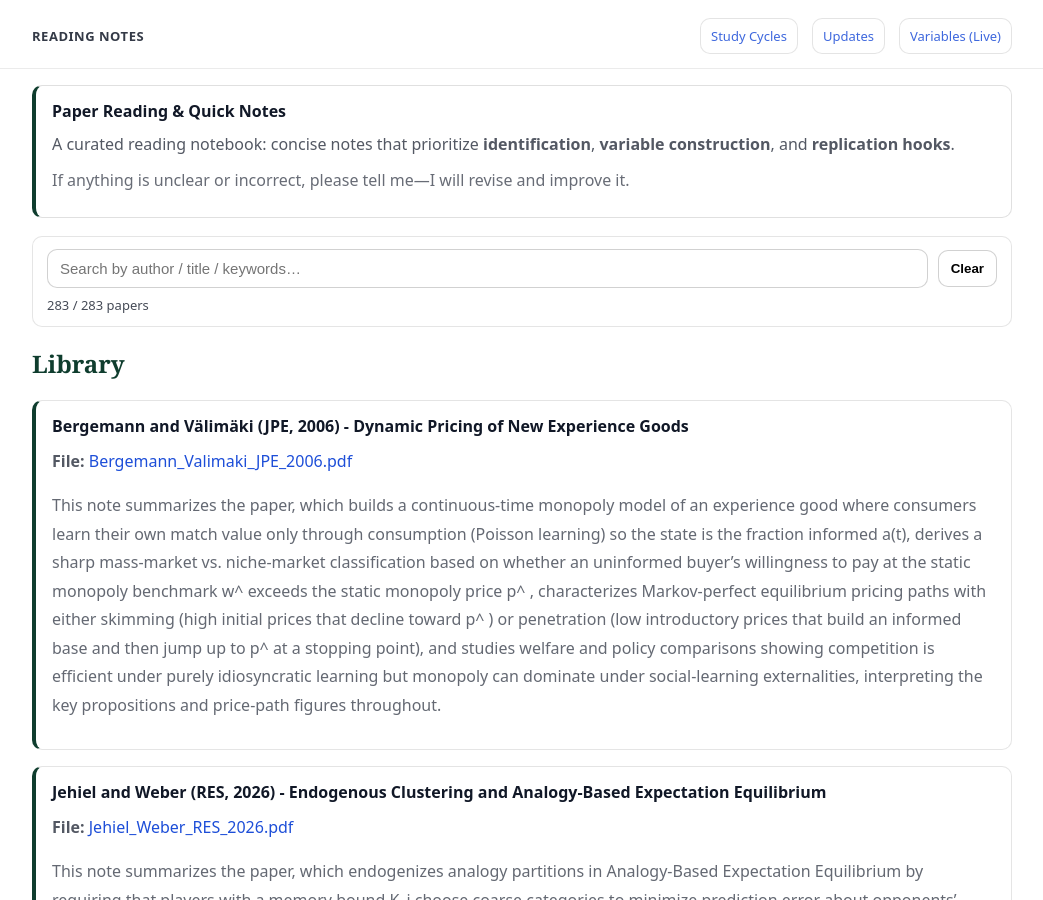
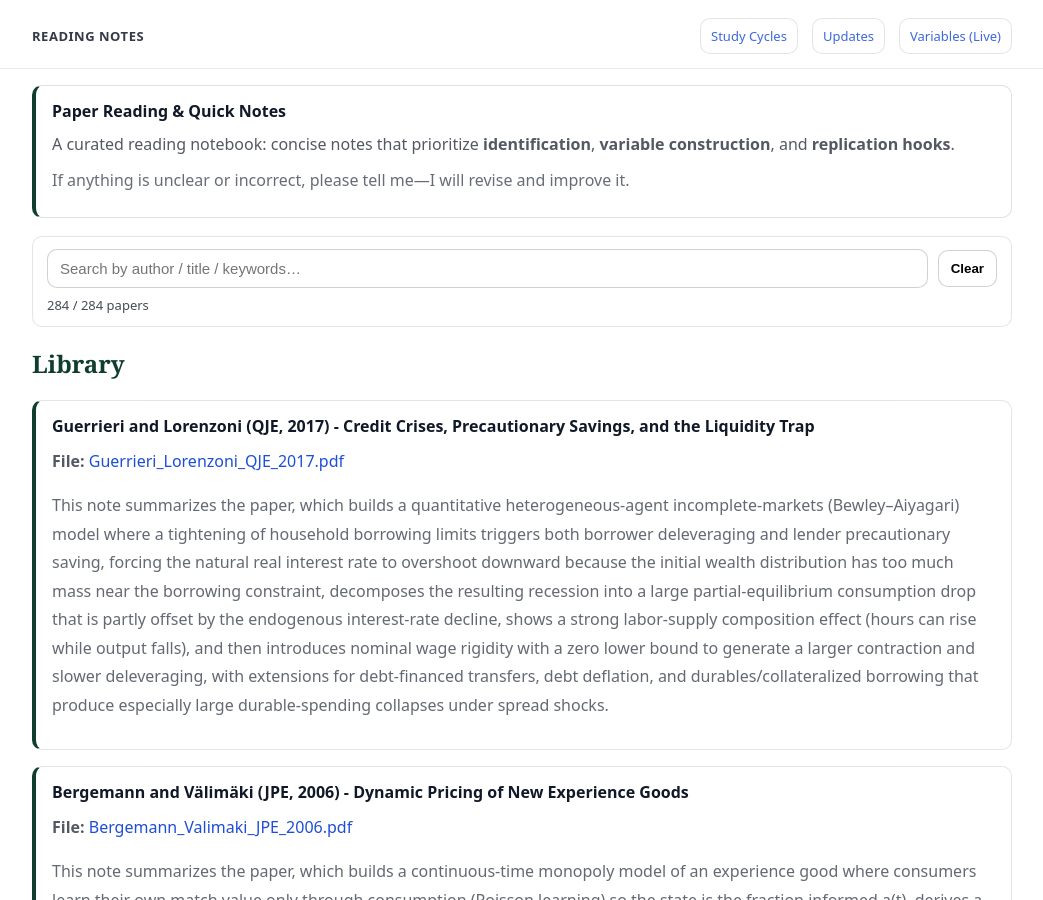
Before and after one commit to yaxinzn/study-archive, a Jekyll site: the page built from reading/index.md, in a window 1280 px wide and 900 px high. Shown: the whole window, without its empty margins (118-1161 px from the left). Built offline with Jekyll 4.4.1, drawn with Linux system fonts in a browser that asks for light colours.

Commit message:
Reading: add/update Guerrieri_Lorenzoni_QJE_2017.pdf

```diff
--- a/_data/reading.yml
+++ b/_data/reading.yml
@@ -1,3 +1,7 @@
+- title: "Guerrieri and Lorenzoni (QJE, 2017) - Credit Crises, Precautionary Savings, and the Liquidity Trap"
+  file: "Guerrieri_Lorenzoni_QJE_2017.pdf"
+  desc: "This note summarizes the paper, which builds a quantitative heterogeneous-agent incomplete-markets (Bewley–Aiyagari) model where a tightening of household borrowing limits triggers both borrower deleveraging and lender precautionary saving, forcing the natural real interest rate to overshoot downward because the initial wealth distribution has too much mass near the borrowing constraint, decomposes the resulting recession into a large partial-equilibrium consumption drop that is partly offset by the endogenous interest-rate decline, shows a strong labor-supply composition effect (hours can rise while output falls), and then introduces nominal wage rigidity with a zero lower bound to generate a larger contraction and slower deleveraging, with extensions for debt-financed transfers, debt deflation, and durables/collateralized borrowing that produce especially large durable-spending collapses under spread shocks."
+
 - title: "Bergemann and Välimäki (JPE, 2006) - Dynamic Pricing of New Experience Goods"
   file: "Bergemann_Valimaki_JPE_2006.pdf"
   desc: "This note summarizes the paper, which builds a continuous-time monopoly model of an experience good where consumers learn their own match value only through consumption (Poisson learning) so the state is the fraction informed a(t), derives a sharp mass-market vs. niche-market classification based on whether an uninformed buyer’s willingness to pay at the static monopoly benchmark w^ exceeds the static monopoly price p^ , characterizes Markov-perfect equilibrium pricing paths with either skimming (high initial prices that decline toward p^ ) or penetration (low introductory prices that build an informed base and then jump up to p^ at a stopping point), and studies welfare and policy comparisons showing competition is efficient under purely idiosyncratic learning but monopoly can dominate under social-learning externalities, interpreting the key propositions and price-path figures throughout."
```
Also changed, not shown: 1 other file.
